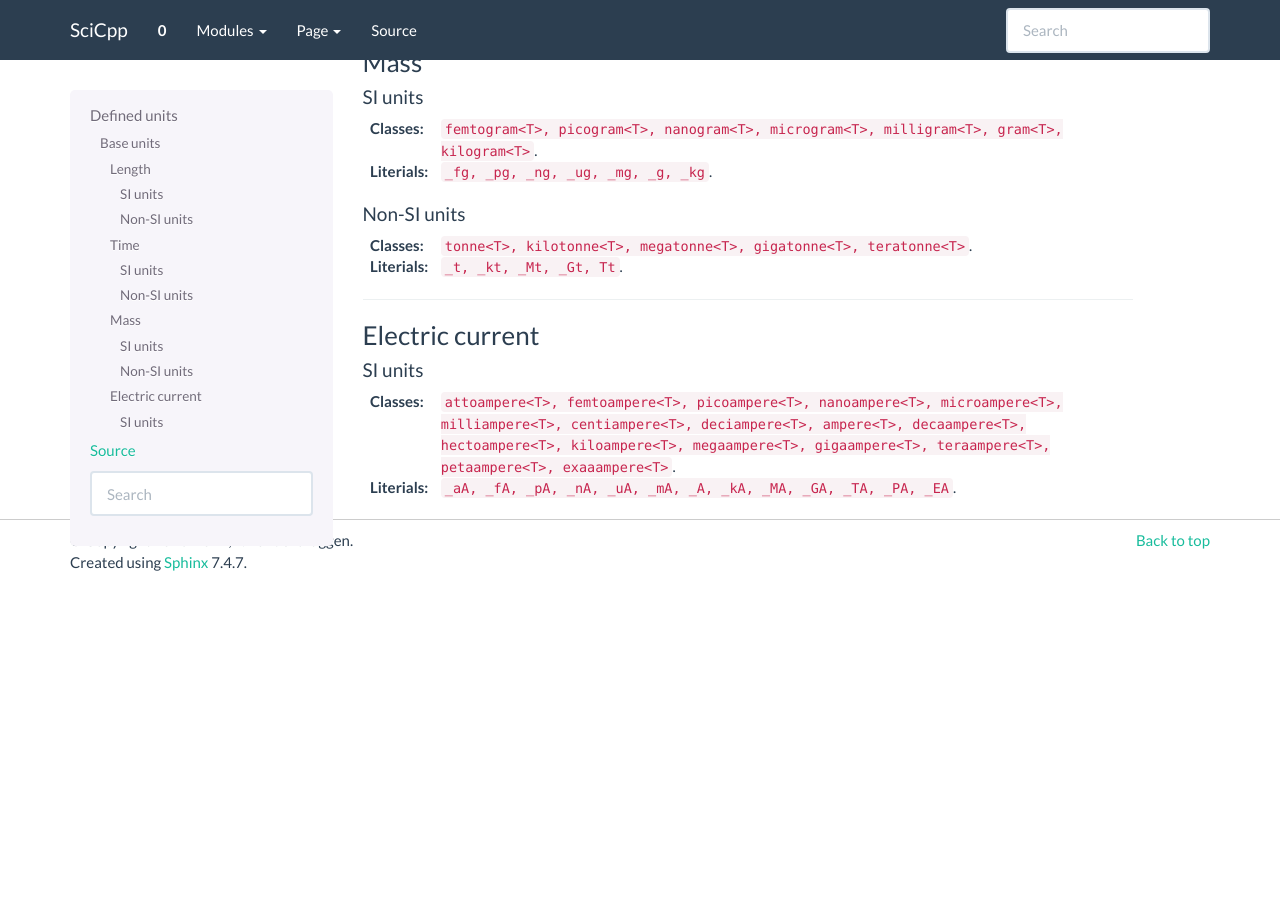
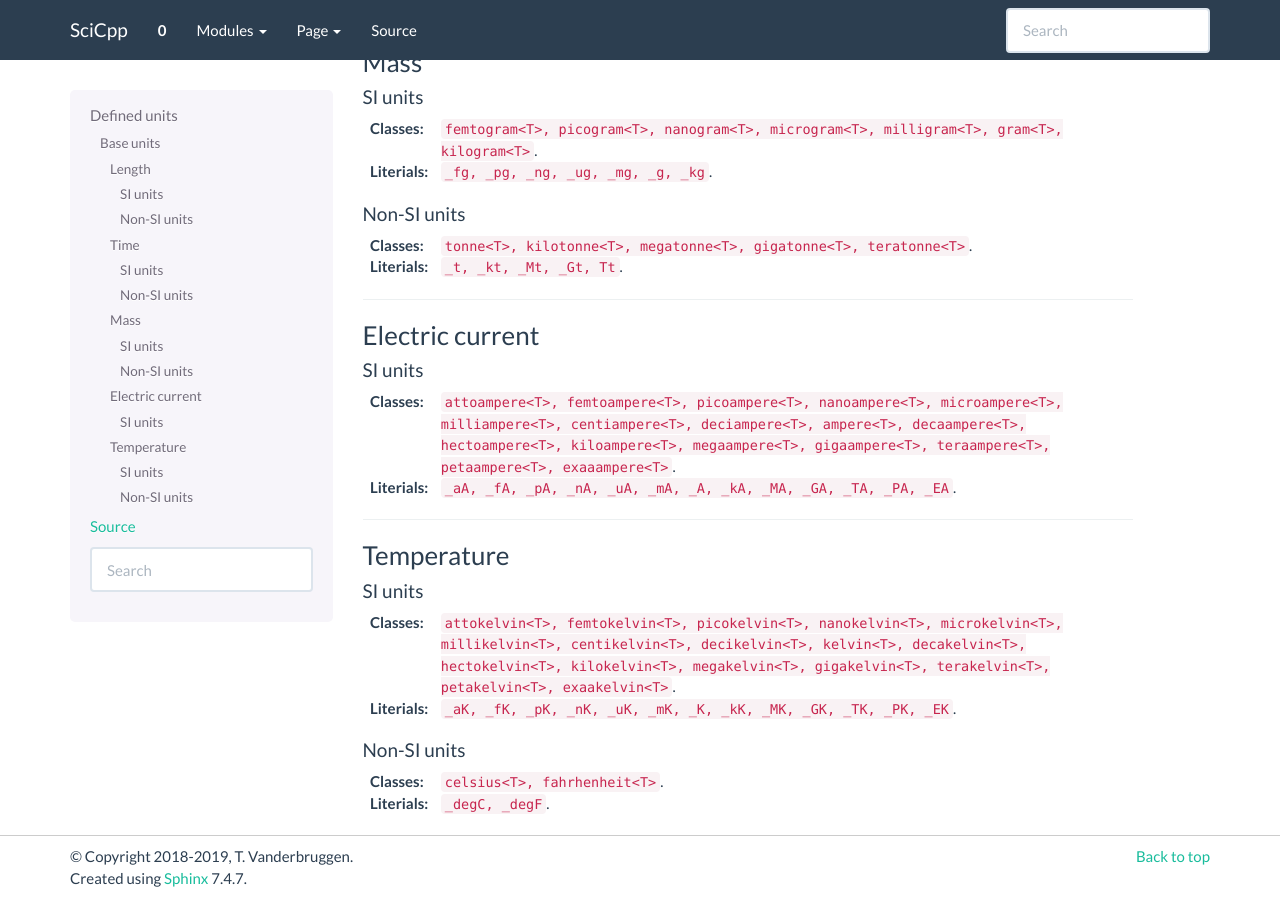
Before and after one commit to tvanderbruggen/SciCpp, a Sphinx documentation site: the page built from doc/source/core.units.defined.units.rst, in a window 1280 px wide and 900 px high, scrolled down 1201 px. Built offline with Sphinx 7.4.7, drawn with Linux system fonts in a browser that asks for light colours; before the commit the page ends 1785 px from its top, so only the background shows below that.

Commit message:
Doc temperature

```diff
--- a/doc/source/core.units.defined.units.rst
+++ b/doc/source/core.units.defined.units.rst
@@ -100,3 +100,22 @@ SI units
 :Classes: :code:`attoampere<T>, femtoampere<T>, picoampere<T>, nanoampere<T>, microampere<T>, milliampere<T>, centiampere<T>, deciampere<T>, ampere<T>, decaampere<T>, hectoampere<T>, kiloampere<T>, megaampere<T>, gigaampere<T>, teraampere<T>, petaampere<T>, exaaampere<T>`.
 
 :Literials: :code:`_aA, _fA, _pA, _nA, _uA, _mA, _A, _kA, _MA, _GA, _TA, _PA, _EA`.
+
+-------------------------------------------------------------------------------
+
+Temperature
+~~~~~~~~~~~~~~~
+
+SI units
+^^^^^^^^^^
+
+:Classes: :code:`attokelvin<T>, femtokelvin<T>, picokelvin<T>, nanokelvin<T>, microkelvin<T>, millikelvin<T>, centikelvin<T>, decikelvin<T>, kelvin<T>, decakelvin<T>, hectokelvin<T>, kilokelvin<T>, megakelvin<T>, gigakelvin<T>, terakelvin<T>, petakelvin<T>, exaakelvin<T>`.
+
+:Literials: :code:`_aK, _fK, _pK, _nK, _uK, _mK, _K, _kK, _MK, _GK, _TK, _PK, _EK`.
+
+Non-SI units
+^^^^^^^^^^
+
+:Classes: :code:`celsius<T>, fahrhenheit<T>`.
+
+:Literials: :code:`_degC, _degF`.
```
Also changed, not shown: 1 other file.
